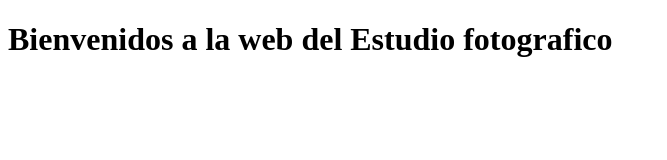
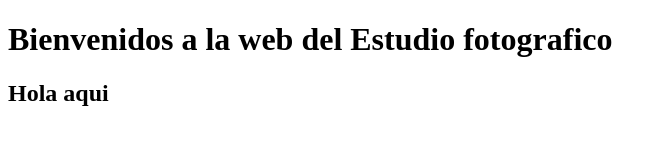
Before and after one commit to alide56190/pag-web, a plain HTML site: page index.html in a window 1280 px wide. Shown: the whole page, without its empty margins (0-667 px from the left). Drawn offline with Linux system fonts and the light colour scheme.

Commit message:
Saludo
Nueva linea

```diff
--- a/index.html
+++ b/index.html
@@ -5,5 +5,6 @@
 	</head>
 	<body>
 		<h1>Bienvenidos a la web del Estudio fotografico</h1>
+		<h2>Hola aqui</h2>
 	</body>
 </html>
```
